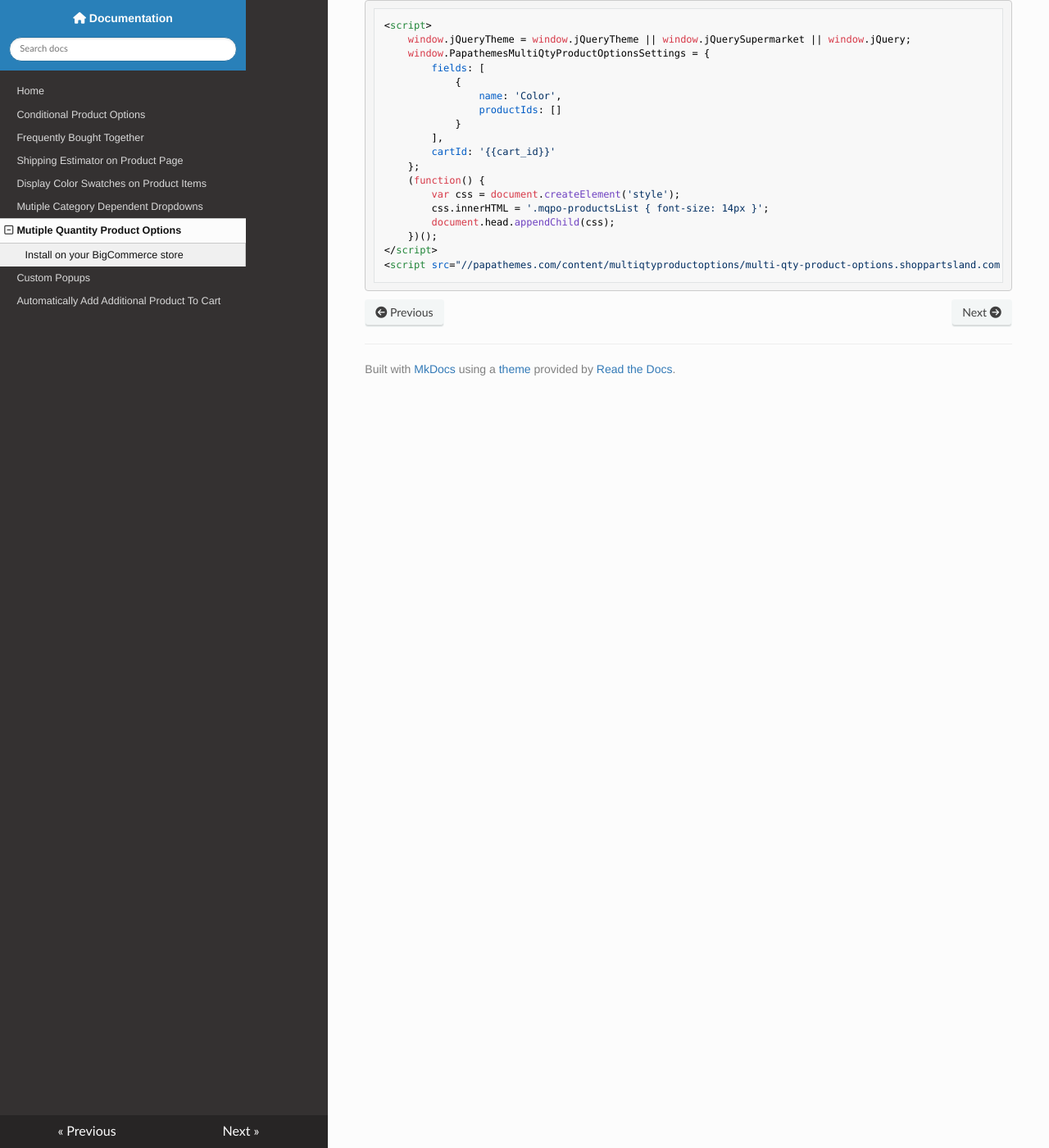
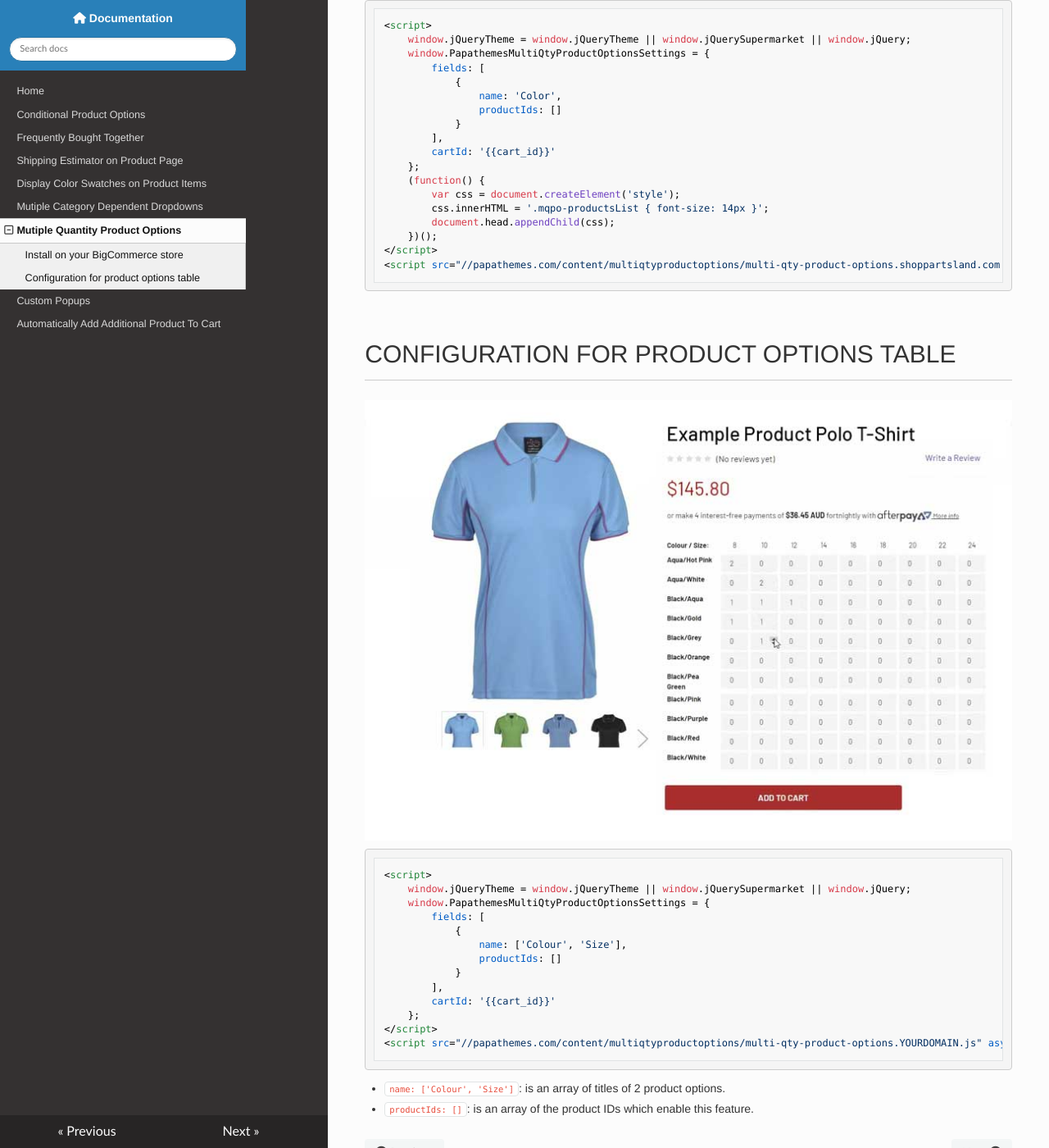
Before and after one commit to tvlgiao/bc-addons-docs, an MkDocs documentation site: the page built from docs/multiple-quantity-product-options.md, in a window 1280 px wide and 1400 px high, scrolled down 2422 px. Shown: the whole window at 82% size. Built offline with MkDocs 1.6.1, drawn with Linux system fonts in a browser that asks for light colours; nearby versions of some CDN libraries.

Commit message:
Update Multiple Quantity Product Options

````diff
--- a/docs/multiple-quantity-product-options.md
+++ b/docs/multiple-quantity-product-options.md
@@ -117,3 +117,26 @@ addedToCartMsgTitle = 'Added to your cart!',
 </script>
 <script src="//papathemes.com/content/multiqtyproductoptions/multi-qty-product-options.shoppartsland.com.js" async></script>
 ```
+
+## Configuration for product options table
+
+![product-options-table](img/product-options-table.jpg)
+
+```html
+<script>
+    window.jQueryTheme = window.jQueryTheme || window.jQuerySupermarket || window.jQuery;
+    window.PapathemesMultiQtyProductOptionsSettings = {
+        fields: [
+            {
+                name: ['Colour', 'Size'],
+                productIds: []
+            }
+        ],
+        cartId: '{{cart_id}}'
+    };
+</script>
+<script src="//papathemes.com/content/multiqtyproductoptions/multi-qty-product-options.YOURDOMAIN.js" async></script>
+```
+
+- `name: ['Colour', 'Size']`: is an array of titles of 2 product options.
+- `productIds: []`: is an array of the product IDs which enable this feature.
````
Also changed, not shown: docs/img/product-options-table.jpg (added).
